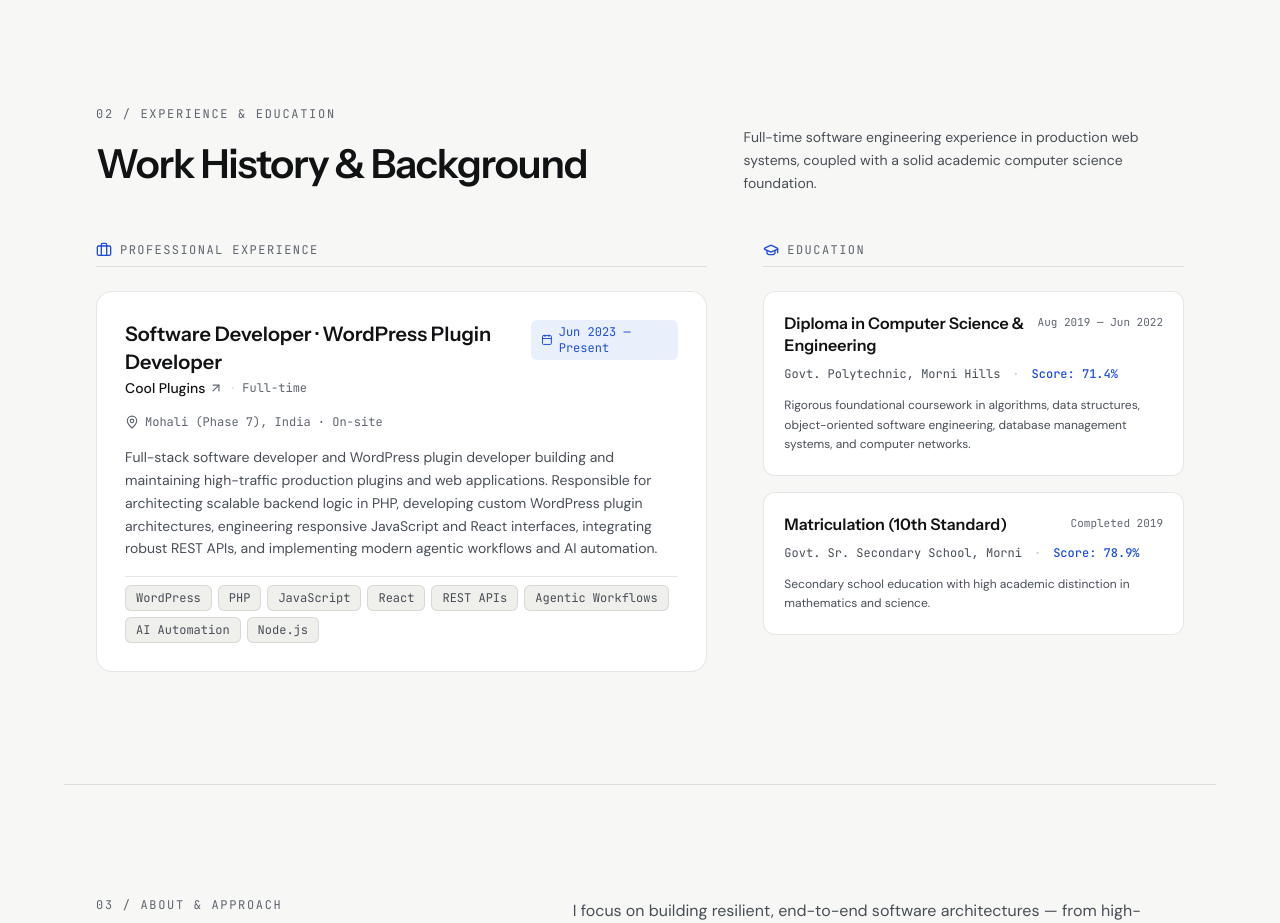
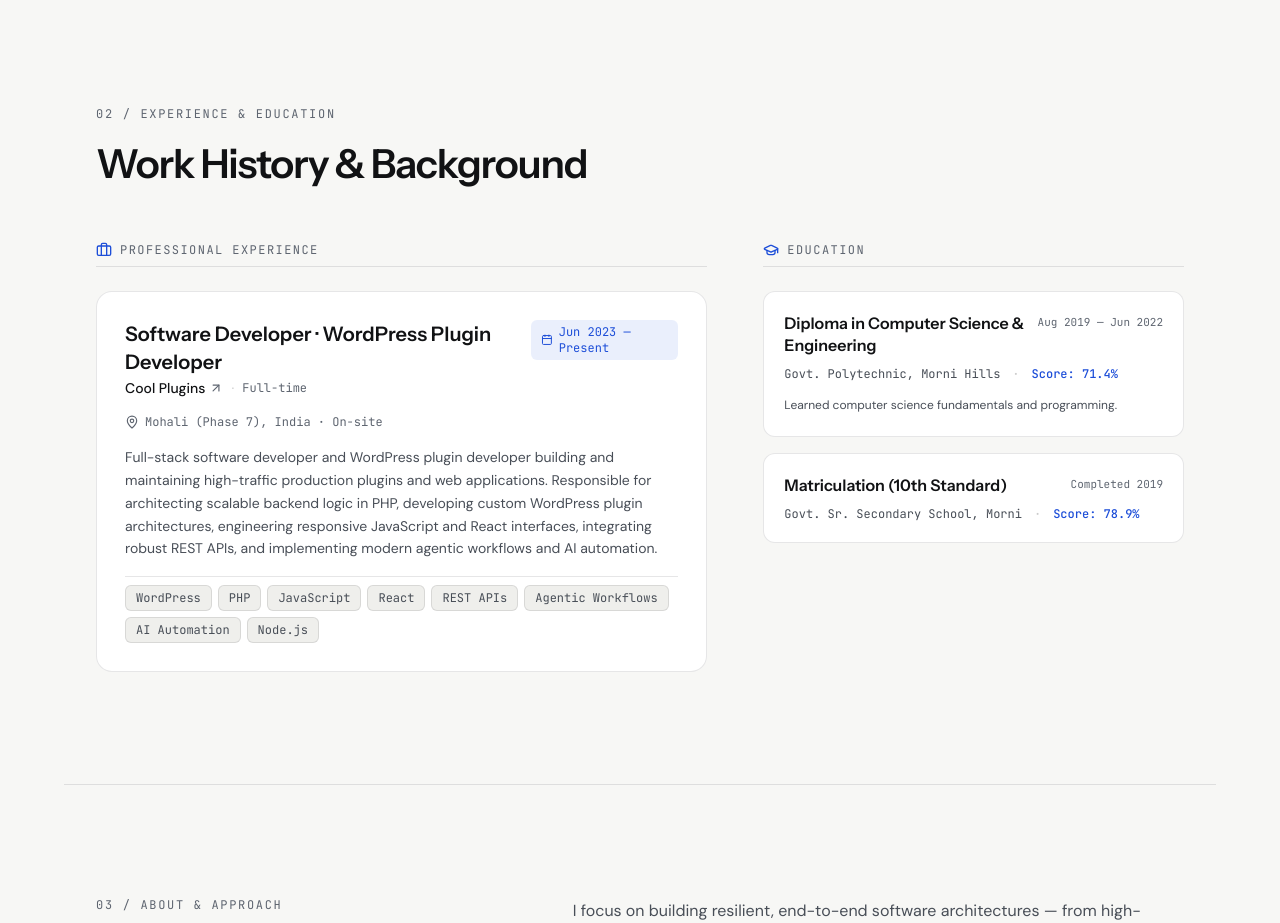
Before and after one commit to himanshu-dot-dev/himanshu-dot-dev-portfolio, a React (Vite) app: page / in a window 1280 px wide. Shown: the part 1540-2463 px from the top of the page. Built offline with nearby package versions, Linux system fonts and the light colour scheme.

Commit message:
update Education content

```diff
--- a/src/components/Experience.jsx
+++ b/src/components/Experience.jsx
@@ -30,16 +30,13 @@ const EDUCATION = [
     institution: 'Govt. Polytechnic, Morni Hills',
     period: 'Aug 2019 — Jun 2022',
     score: 'Score: 71.4%',
-    description:
-      'Rigorous foundational coursework in algorithms, data structures, object-oriented software engineering, database management systems, and computer networks.'
+    description: 'Learned computer science fundamentals and programming.'
   },
   {
     degree: 'Matriculation (10th Standard)',
     institution: 'Govt. Sr. Secondary School, Morni',
     period: 'Completed 2019',
-    score: 'Score: 78.9%',
-    description:
-      'Secondary school education with high academic distinction in mathematics and science.'
+    score: 'Score: 78.9%'
   }
 ];
 
@@ -64,9 +61,6 @@ export default function Experience() {
             Work History &amp; Background
           </h2>
         </div>
-        <p className="text-sm text-[var(--text-secondary)] max-w-[46ch] leading-relaxed">
-          Full-time software engineering experience in production web systems, coupled with a solid academic computer science foundation.
-        </p>
       </div>
 
       <div className="grid grid-cols-1 lg:grid-cols-12 gap-10 lg:gap-14">
@@ -173,9 +167,11 @@ export default function Experience() {
                   <span className="text-[var(--accent)] font-medium">{edu.score}</span>
                 </div>
 
-                <p className="text-xs text-[var(--text-secondary)] leading-relaxed pt-1">
-                  {edu.description}
-                </p>
+                {edu.description && (
+                  <p className="text-xs text-[var(--text-secondary)] leading-relaxed pt-1">
+                    {edu.description}
+                  </p>
+                )}
               </div>
             ))}
           </div>
```
